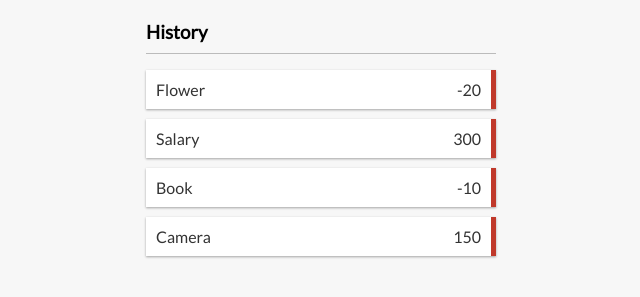
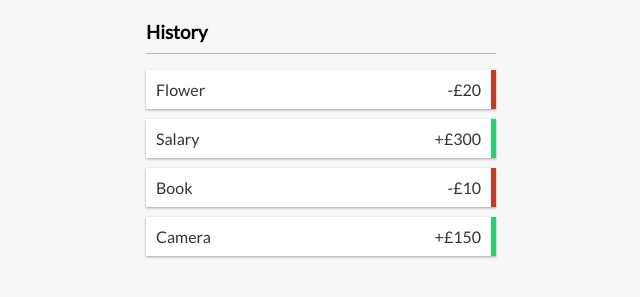
Before and after one commit to willelson/expense-tracker, a React (Create React App) app: page / in a window 1280 px wide. Shown: the part 269-566 px from the top of the page, without its empty margins (319-959 px from the left). Built offline with nearby package versions, Linux system fonts and the light colour scheme.

Commit message:
Add and set up a new transaction component

```diff
--- /dev/null
+++ b/src/components/Transaction.tsx
@@ -0,0 +1,23 @@
+import React from 'react';
+
+import { transaction } from '../context/AppReducer';
+
+interface props {
+  transaction: transaction;
+}
+
+export const Transaction: React.SFC<props> = (props) => {
+  const { transaction } = props;
+  const sign = transaction.amount < 0 ? '-' : '+';
+  return (
+    <div>
+      <li className={transaction.amount < 0 ? 'minus' : 'plus'}>
+        {transaction.text}{' '}
+        <span>
+          {sign}£{Math.abs(transaction.amount)}
+        </span>
+        <button className='delete-btn'>x</button>
+      </li>
+    </div>
+  );
+};
--- a/src/components/TransactionList.tsx
+++ b/src/components/TransactionList.tsx
@@ -1,4 +1,5 @@
 import React, { useContext } from 'react';
+import { Transaction } from './Transaction';
 import { GlobalContext } from '../context/GlobalState';
 
 export const TransactionList = () => {
@@ -9,10 +10,7 @@ export const TransactionList = () => {
       <h3>History</h3>
       <ul id='list' className='list'>
         {transactions.map((transaction) => (
-          <li className='minus'>
-            {transaction.text} <span>{transaction.amount}</span>
-            <button className='delete-btn'>x</button>
-          </li>
+          <Transaction key={transaction.id} transaction={transaction} />
         ))}
       </ul>
     </div>
--- a/src/context/AppReducer.tsx
+++ b/src/context/AppReducer.tsx
@@ -6,7 +6,7 @@ interface state {
   transactions: Array<transaction>;
 }
 
-interface transaction {
+export interface transaction {
   id: number;
   text: string;
   amount: number;
```
